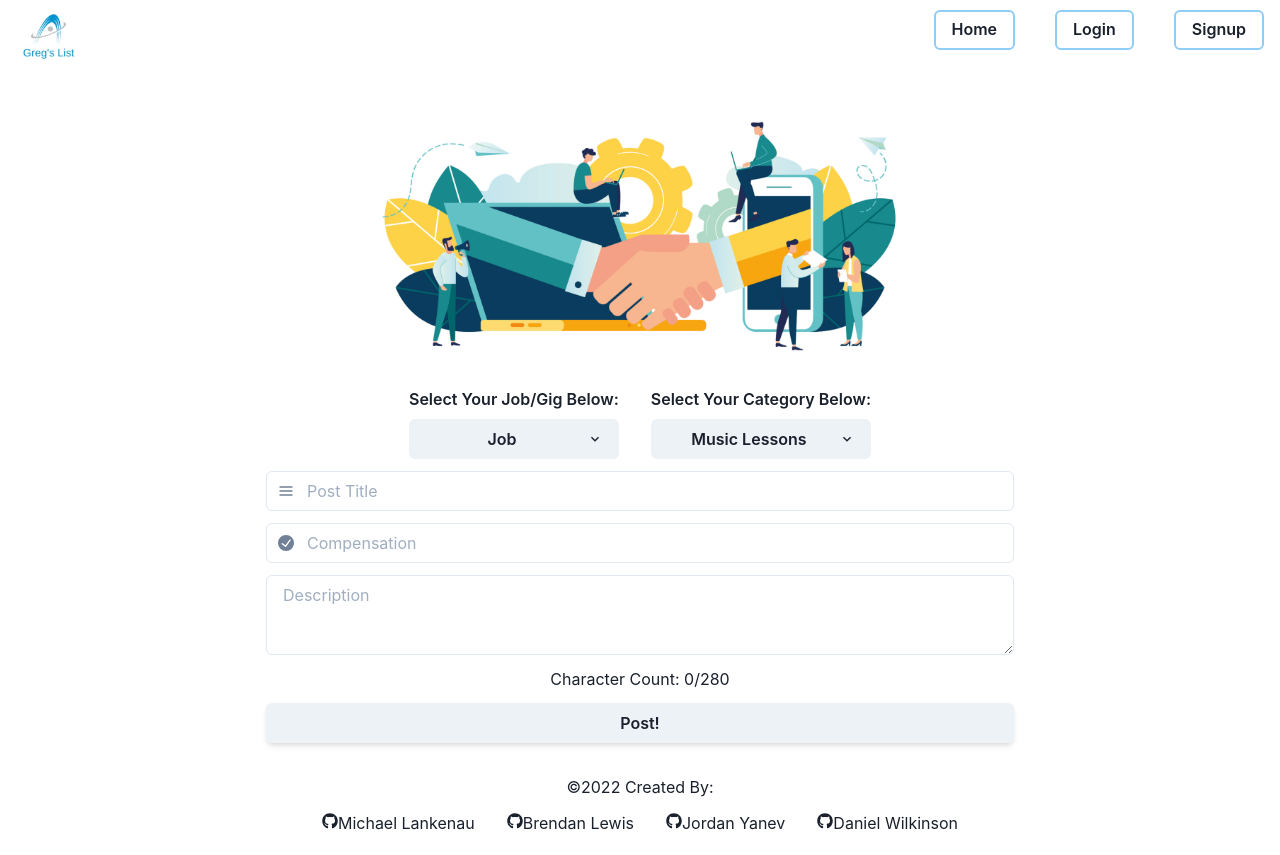
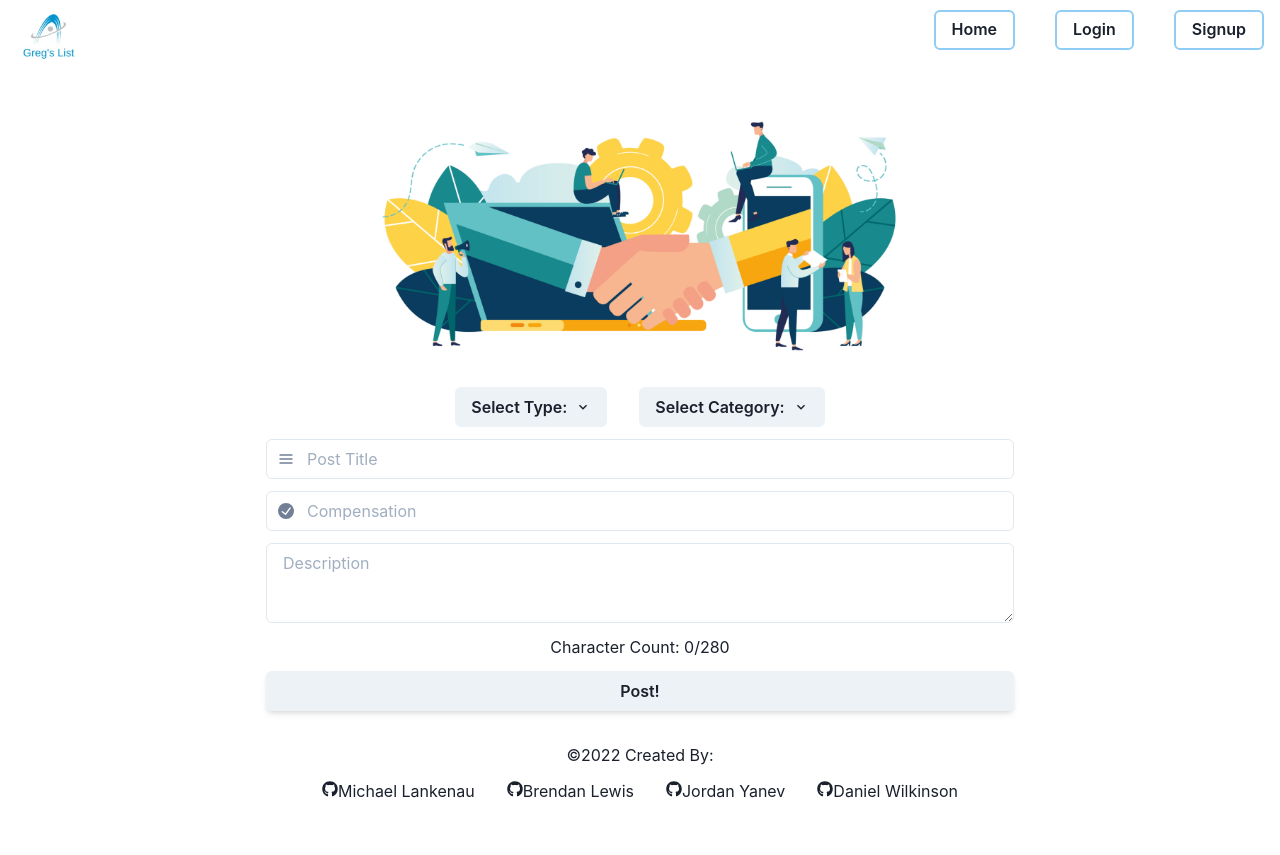
Before and after one commit to mtlankenau/gregs-list, a React (Create React App) app in the folder client/: page /CreateJob in a window 1280 px wide. After the commit the page ends 823 px from the top, so only its background shows below. Built offline with nearby package versions, Linux system fonts and the light colour scheme.

Commit message:
added additional useState logic for create-job

```diff
--- a/client/src/pages/create-job.js
+++ b/client/src/pages/create-job.js
@@ -39,7 +39,8 @@ export default function CreateJob () {
     postDescription: ''
   });
 
-  const [jobType, setJobType] = useState('Job');
+  const [jobType, setJobType] = useState('');
+  const [catType, setCatType] = useState ('');
   const [availableCategories, setAvailableCategories] = useState({
     cat1: 'Music Lessons',
     cat2: 'Art Lessons',
@@ -61,6 +62,10 @@ export default function CreateJob () {
       if( name === 'postType') {
         setJobType(value);
         console.log(jobType);
+      }
+      if (name === 'postCategory') {
+        setCatType(value);
+        console.log(catType);
       }
       if (value === 'Job') {
         setAvailableCategories({
@@ -127,11 +132,14 @@ export default function CreateJob () {
           </Container>
           <Stack spacing={8} justify='center' align='center' isInline>
             <Stack direction={'column'}>
-            <Text fontWeight={600}>Select Your Job/Gig Below:</Text>
+            {/* <Text fontWeight={600}>Select Your Job/Gig Below:</Text> */}
 
             <Menu  closeOnSelect={true}>
               <MenuButton as={Button} rightIcon={<ChevronDownIcon />} >
-                {jobType}
+                {jobType !== '' ?
+                  <Text>{jobType}</Text> : (
+                  <Text>Select Type:</Text>
+                )}
               </MenuButton>
               <MenuList placeholder='Select Post Type'>
                 <MenuItem onClick={handleChange} name='postType' value='Job'>Job</MenuItem>
@@ -140,10 +148,13 @@ export default function CreateJob () {
             </Menu>
             </Stack>
             <Stack direction='column'>
-            <Text fontWeight={600} >Select Your Category Below:</Text>
+            {/* <Text fontWeight={600} >Select Your Category Below:</Text> */}
             <Menu closeOnSelect={true}>
               <MenuButton as={Button} rightIcon={<ChevronDownIcon />}>
-                {availableCategories.cat1}
+                {catType !== '' ?
+                  <Text>{catType}</Text> : (
+                  <Text>Select Category:</Text>
+                )}
               </MenuButton>
               <MenuList>
                 {jobType === 'Job' &&
```
